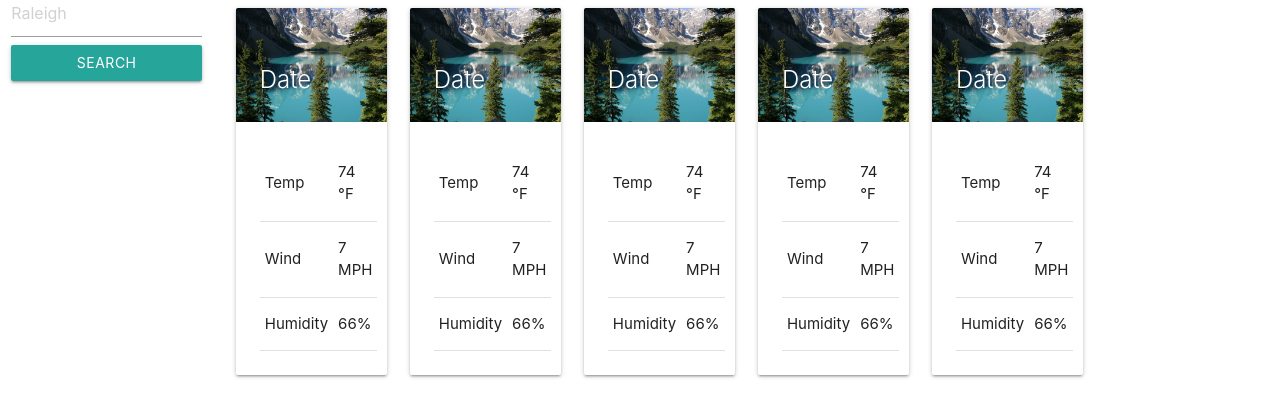
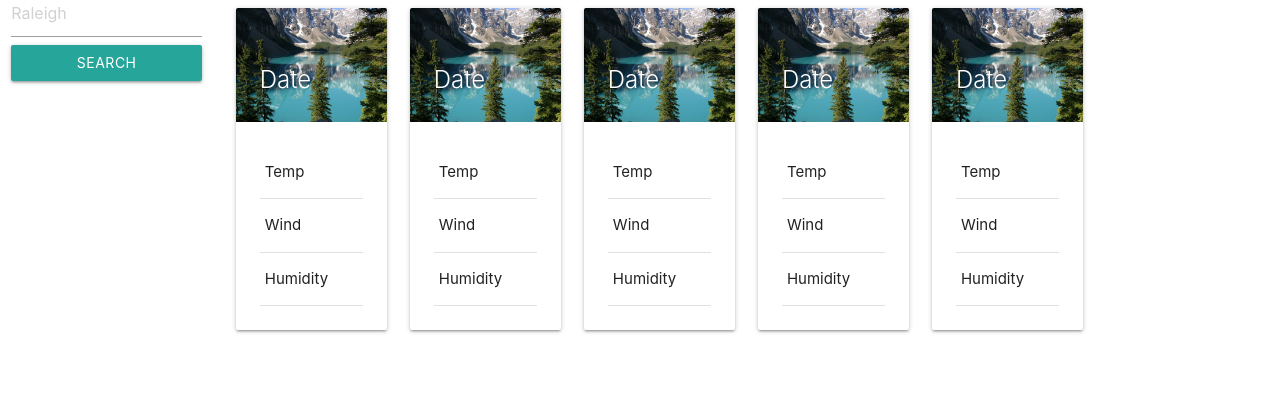
Before and after one commit to likearollinson/weather-dashboard, a plain HTML site: page index.html in a window 1280 px wide. Shown: the part 284-700 px from the top of the page. Drawn offline with nearby package versions, Linux system fonts and the light colour scheme.

Commit message:
add first iteration of forecast

```diff
--- a/assets/js/script.js
+++ b/assets/js/script.js
@@ -3,11 +3,17 @@ var APIkeyTwo = "&appid=b2fc22ce8308d8012b2c460f146793c8";
 var currentWeatherURL = "https://api.openweathermap.org/data/2.5/weather?q=";
 var forecastURL = "https://api.openweathermap.org/data/2.5/forecast?q=";
 var currentDay = moment().format("M/D/YY");
+var fiveDayDateArray = [];
+var fiveDayConditionArray = [];
+var fiveDayTempArray = [];
+var fiveDayWindArray = [];
+var fiveDayHumidityArray = [];
 
-$("#searchBtn").click (function () {
+
+$("#searchBtn").click(function () {
     var currentRequestURL = currentWeatherURL + $("#citySearch").val() + "&units=imperial" + APIkey;
     fetch(currentRequestURL)
-        .then(function(response) {
+        .then(function (response) {
             return response.json();
         })
         .then(function (data) {
@@ -19,10 +25,22 @@ $("#searchBtn").click (function () {
         })
     var forecastRequestURL = forecastURL + $("#citySearch").val() + "&units=imperial" + APIkey
     fetch(forecastRequestURL)
-        .then(function(response) {
+        .then(function (response) {
             return response.json();
         })
         .then(function (data) {
-            console.log(data.list.main.temp)
+            for (i = 0; i < 5; i++) {
+                fiveDayDateArray.push(data.list[i].dt);
+                fiveDayConditionArray.push(data.list[i].weather[0].description);
+                fiveDayTempArray.push(data.list[i].main.temp);
+                fiveDayWindArray.push(data.list[i].wind.speed);
+                fiveDayHumidityArray.push(data.list[i].main.humidity);
+            }
+            console.log(fiveDayDateArray);
+            console.log(fiveDayConditionArray);
+            console.log(fiveDayTempArray);
+            console.log(fiveDayWindArray);
+            console.log(fiveDayHumidityArray);
         })
+
 });
--- a/index.html
+++ b/index.html
@@ -1,17 +1,16 @@
 <!DOCTYPE html>
 <html lang="en">
+
 <head>
     <meta charset="UTF-8" />
     <meta http-equiv="X-UA-Compatible" content="IE=edge" />
     <meta name="viewport" content="width=device-width, initial-scale=1.0" />
-    <link
-      rel="stylesheet"
-      href="https://cdnjs.cloudflare.com/ajax/libs/materialize/1.0.0/css/materialize.min.css"
-    />
+    <link rel="stylesheet" href="https://cdnjs.cloudflare.com/ajax/libs/materialize/1.0.0/css/materialize.min.css" />
     >
     <link rel="stylesheet" href="./assets/css/style.css" />
     <title>Weather Dashboard</title>
 </head>
+
 <body>
     <header id="headerContainer" class="container">
         <h1 id="headerText" class="center-align">Weather Dashboard</h1>
@@ -20,13 +19,7 @@
         <div class="row">
             <div class="col s2">
                 <h4 class="center-align">Search for a City:</h4>
-          <input
-            type="text"
-            class="form-input w-100"
-            id="citySearch"
-            name="citySearch"
-            placeholder="Raleigh"
-          />
+                <input type="text" class="form-input w-100" id="citySearch" name="citySearch" placeholder="Raleigh" />
                 <button class="waves-effect waves-light btn" id="searchBtn">
                     Search
                 </button>
@@ -65,15 +58,15 @@
                                 <tbody>
                                     <tr>
                                         <td>Temp</td>
-                                        <td>74 °F</td>
+                                        <td id="tempOne"></td>
                                     </tr>
                                     <tr>
                                         <td>Wind</td>
-                                        <td>7 MPH</td>
+                                        <td id="windOne"></td>
                                     </tr>
                                     <tr>
                                         <td>Humidity</td>
-                                        <td>66%</td>
+                                        <td id="humidityOne"></td>
                                     </tr>
                                 </tbody>
                             </table>
@@ -91,15 +84,15 @@
                                 <tbody>
                                     <tr>
                                         <td>Temp</td>
-                                        <td>74 °F</td>
+                                        <td id="tempTwo"></td>
                                     </tr>
                                     <tr>
                                         <td>Wind</td>
-                                        <td>7 MPH</td>
+                                        <td id="windTwo"></td>
                                     </tr>
                                     <tr>
                                         <td>Humidity</td>
-                                        <td>66%</td>
+                                        <td id="humidityTwo"></td>
                                     </tr>
                                 </tbody>
                             </table>
@@ -117,15 +110,15 @@
                                 <tbody>
                                     <tr>
                                         <td>Temp</td>
-                                                <td>74 °F</td>
+                                        <td id="tempThree"></td>
                                     </tr>
                                     <tr>
                                         <td>Wind</td>
-                                                <td>7 MPH</td>
+                                        <td id="windThree"></td>
                                     </tr>
                                     <tr>
                                         <td>Humidity</td>
-                                                <td>66%</td>
+                                        <td id="humidityThree"></td>
                                     </tr>
                                 </tbody>
                             </table>
@@ -143,15 +136,15 @@
                                 <tbody>
                                     <tr>
                                         <td>Temp</td>
-                                                    <td>74 °F</td>
+                                        <td id="tempFour"></td>
                                     </tr>
                                     <tr>
                                         <td>Wind</td>
-                                                    <td>7 MPH</td>
+                                        <td id="windFour"></td>
                                     </tr>
                                     <tr>
                                         <td>Humidity</td>
-                                                    <td>66%</td>
+                                        <td id="humidityFour"></td>
                                     </tr>
                                 </tbody>
                             </table>
@@ -169,15 +162,15 @@
                                 <tbody>
                                     <tr>
                                         <td>Temp</td>
-                                                        <td>74 °F</td>
+                                        <td id="tempFive"></td>
                                     </tr>
                                     <tr>
                                         <td>Wind</td>
-                                                        <td>7 MPH</td>
+                                        <td id="windFive"></td>
                                     </tr>
                                     <tr>
                                         <td>Humidity</td>
-                                                        <td>66%</td>
+                                        <td id="humidityFive"></td>
                                     </tr>
                                 </tbody>
                             </table>
@@ -194,4 +187,5 @@
     <script src="https://cdnjs.cloudflare.com/ajax/libs/materialize/1.0.0/js/materialize.min.js"></script>
     <script src="assets/js/script.js"></script>
 </body>
+
 </html>
```
Lines whose indentation alone changed are shown as unchanged.
